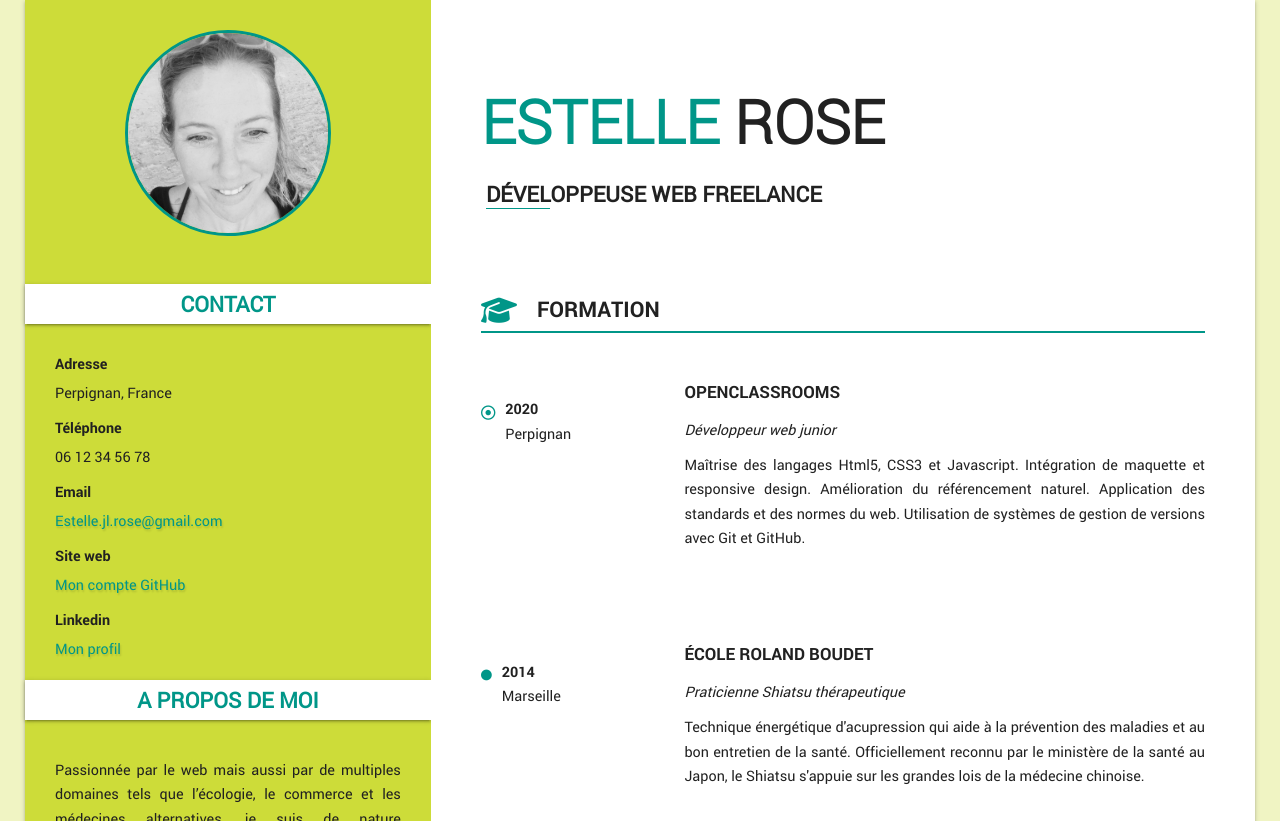
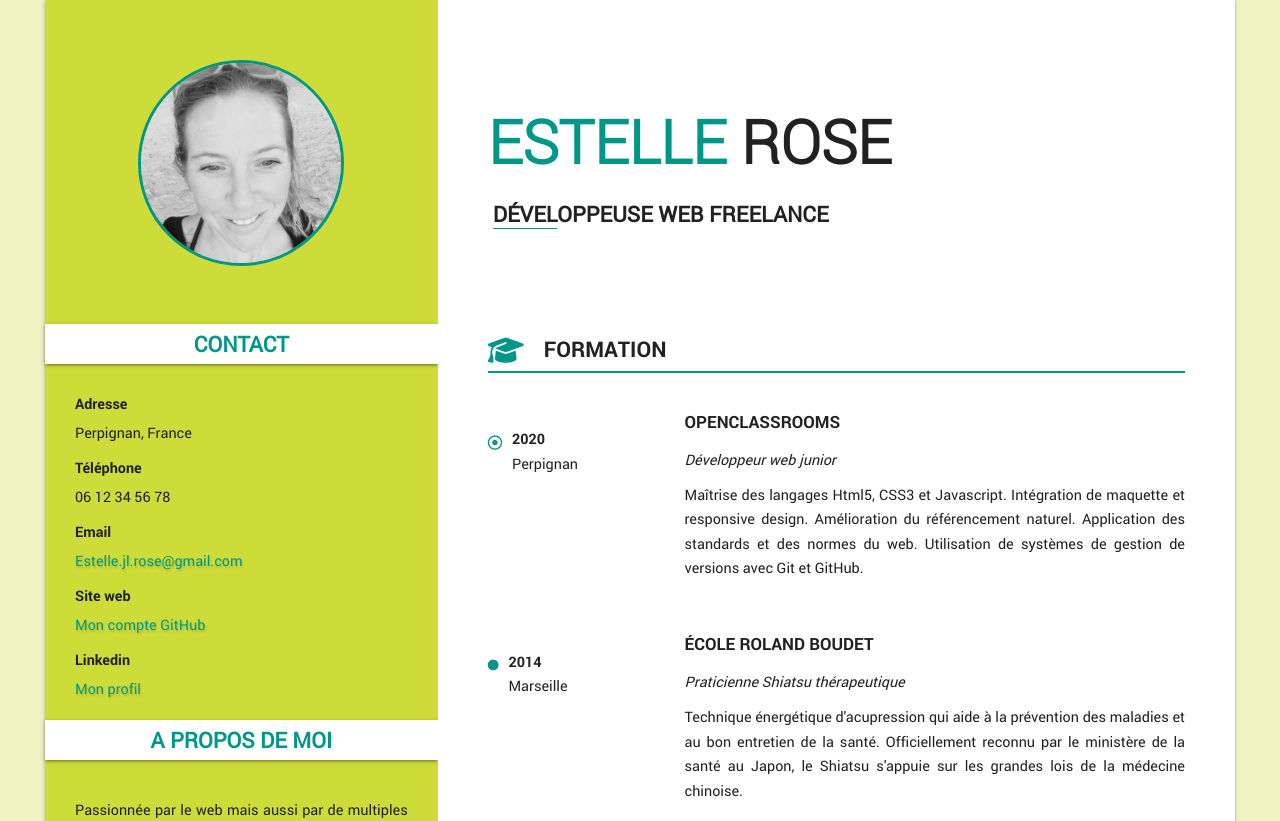
Before and after one commit to Estelle-Rose/Estelle-Rose.github.io, a plain HTML site: page index.html in a window 1280 px wide. Shown: the top 821 px of the page. Drawn offline with Linux system fonts and the light colour scheme; files whose address does not match are found by name.

Commit message:
ajustements header

```diff
--- a/style.css
+++ b/style.css
@@ -7,7 +7,7 @@ body {
     font-size: 0.9em;
     color: #212121;
     margin: auto;
-    max-width: 1230px;
+    max-width: 1190px;
 
     box-shadow: 0 2px 2px 0 rgba(0,0,0,0.14) , 0 3px 1px -2px rgba(0,0,0,0.12), 0 1px 5px 0 rgba(0,0,0,0.20);
     height: auto;
@@ -112,8 +112,8 @@ line-height: 170%;
     justify-content: center;
     width: 33%;
     background-color: #CDDC39;
-    padding-top: 30px;
-    padding-bottom: 30px;
+    padding-top: 60px;
+    padding-bottom: 40px;
 }
 #photo img {
     border-radius: 50%;
@@ -222,7 +222,7 @@ main {
 
     .main_content {
         display: flex;
-        padding: 30px;
+        padding: 20px 30px 0 30px;
     }
     .date {
         display: flex;
@@ -335,7 +335,7 @@ footer {
         flex-direction: column;
      }
     .bloc_droite {
-        padding-right: 20px;;
+        padding-right: 20px;
     }
 
     .main_content {
@@ -365,17 +365,7 @@ footer {
     }
 
 
-}
-@media screen and (-ms-high-contrast: active), screen and (-ms-high-contrast: none) {
-    /* IE10+ specific styles go here */
-    #bloc_droite {
-        min-height:100vh;
-        display: flex;
-        flex-direction: column;
- }
- #page-container {
 
- }
 }
 /* Accessibilité */
 .hors-ecran {
```
